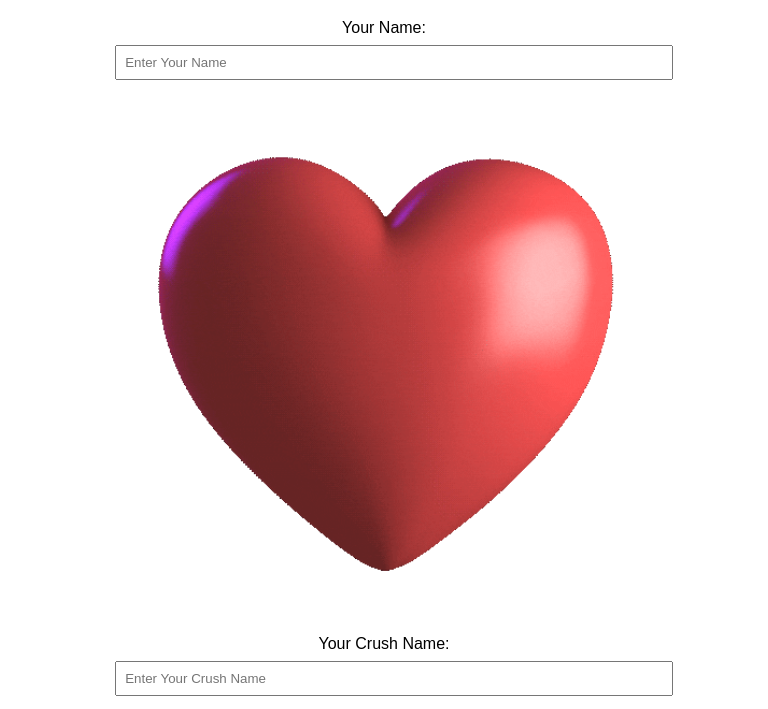
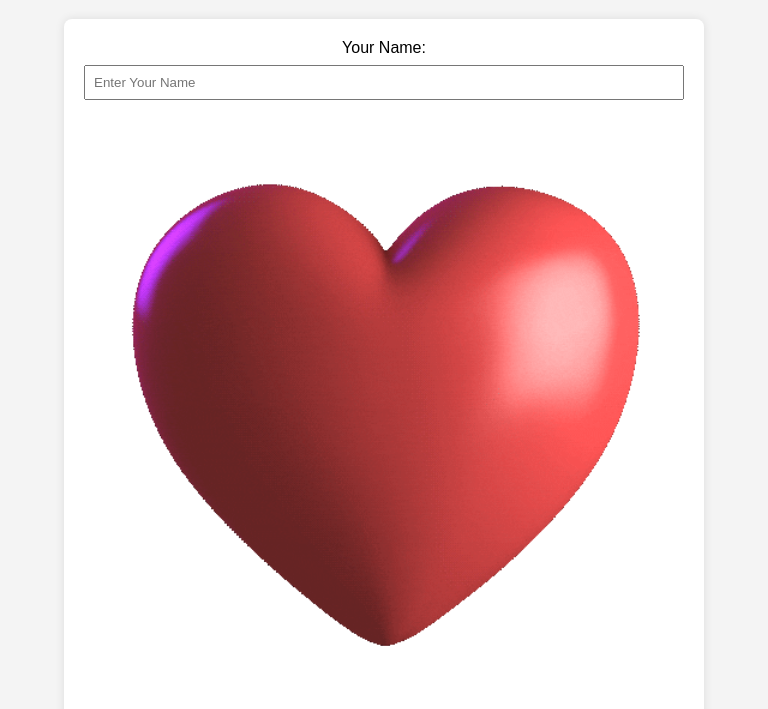
Before and after one commit to rkyadav17/love-calculator, a plain HTML site: page index.html in a window 768 px wide. Shown: the part 61-770 px from the top of the page. Drawn offline with Linux system fonts and the light colour scheme.

Commit message:
Update style.css

```diff
--- a/style.css
+++ b/style.css
@@ -1,10 +1,9 @@
-/* Add this code to your existing CSS file */
-
 body {
     font-family: 'Arial', sans-serif;
     margin: 0;
     padding: 0;
     text-align: center;
+    background-color: #f4f4f4; /* Set your desired background color */
 }
 
 h1 {
@@ -15,6 +14,10 @@ h1 {
     width: 80%;
     max-width: 600px;
     margin: 20px auto;
+    background-color: #fff; /* Set your desired background color */
+    padding: 20px;
+    border-radius: 8px;
+    box-shadow: 0 0 10px rgba(0, 0, 0, 0.1); /* Optional: Add a subtle box shadow */
 }
 
 label {
@@ -26,11 +29,13 @@ input {
     width: 100%;
     padding: 8px;
     margin-bottom: 16px;
+    box-sizing: border-box;
 }
 
 .heart-container {
     position: relative;
     width: 100%;
+    margin-bottom: 16px;
 }
 
 .heart-container img {
@@ -56,10 +61,3 @@ button {
         width: 90%;
     }
 }
-
-/* Media query for screens between 600px and 900px (tablets) */
-@media screen and (min-width: 601px) and (max-width: 900px) {
-    .container {
-        width: 70%;
-    }
-}
```
